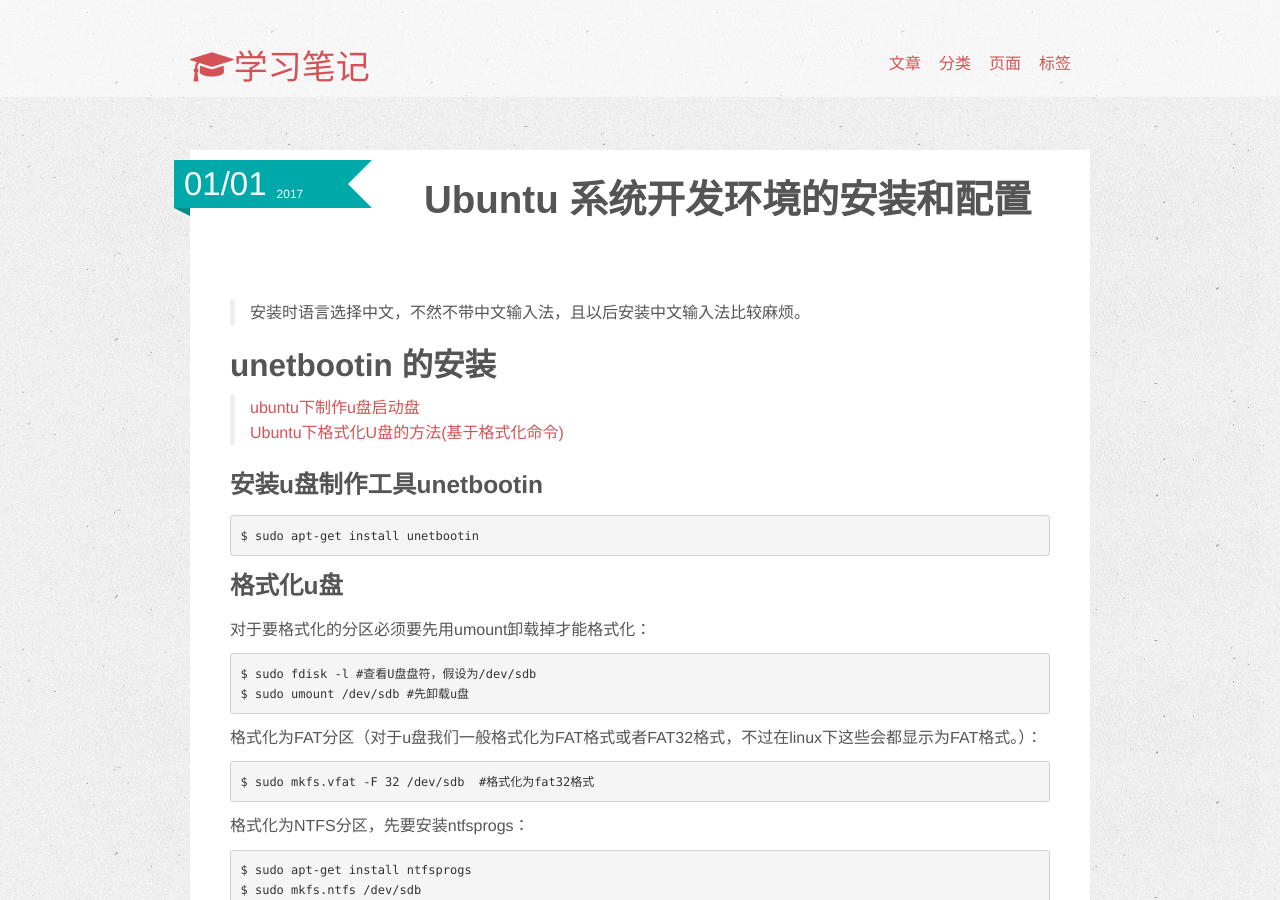
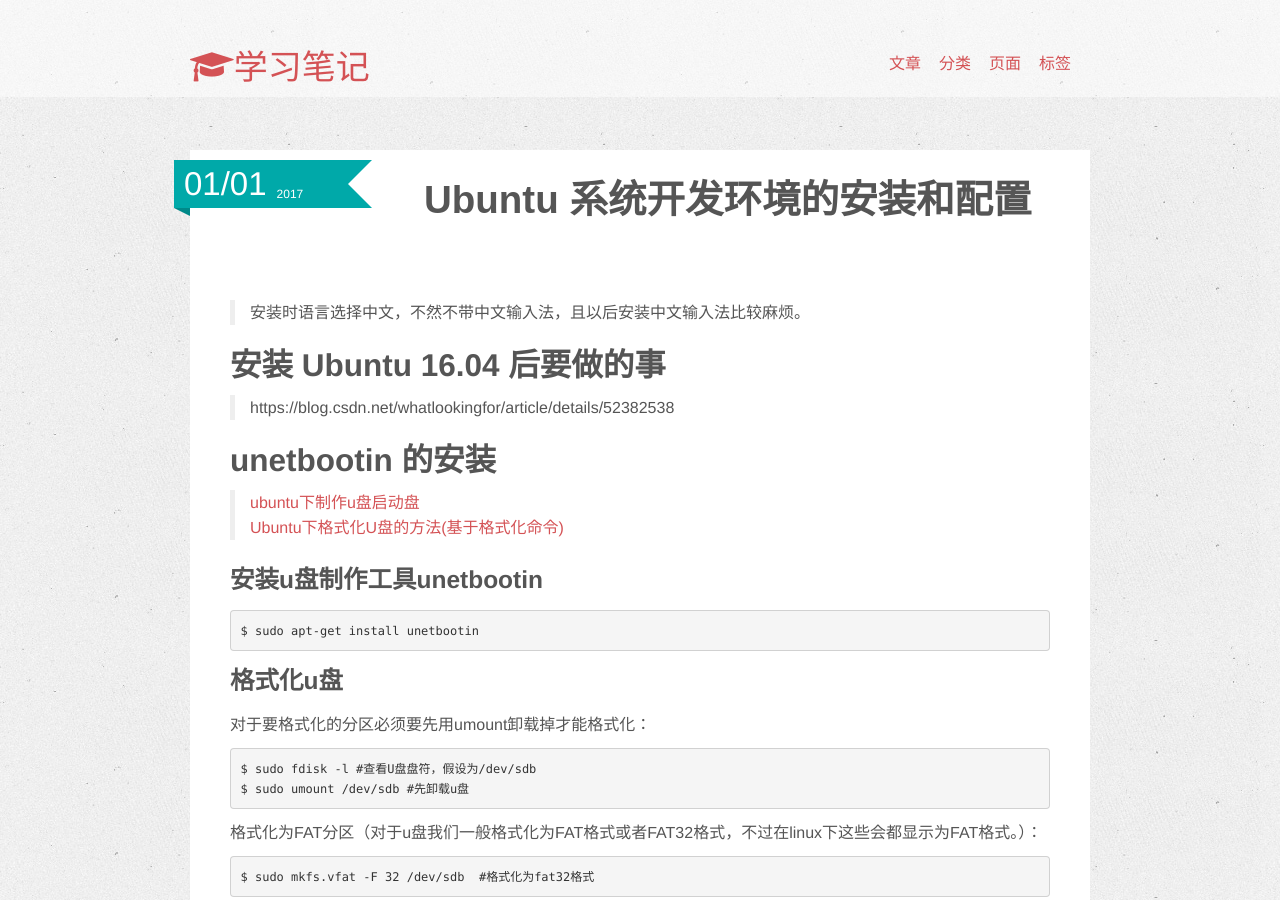
Before and after one commit to wanlp10/wuchao.github.io, a Jekyll site: the page built from _posts/linux_shell/2017-01-01-Ubuntu-Java-Env-Configuration.md, in a window 1280 px wide and 900 px high. Built offline with Jekyll 4.4.1, drawn with Linux system fonts in a browser that asks for light colours; nearby versions of some CDN libraries; comment, search, counter and statistics services are not loaded.

Commit message:
initial commit.

```diff
--- a/_posts/linux_shell/2017-01-01-Ubuntu-Java-Env-Configuration.md
+++ b/_posts/linux_shell/2017-01-01-Ubuntu-Java-Env-Configuration.md
@@ -13,6 +13,9 @@ tags : [Ubuntu]
 
 
 <!--break-->
+
+## 安装 Ubuntu 16.04 后要做的事
+> https://blog.csdn.net/whatlookingfor/article/details/52382538
 
 
 ## unetbootin 的安装
```
